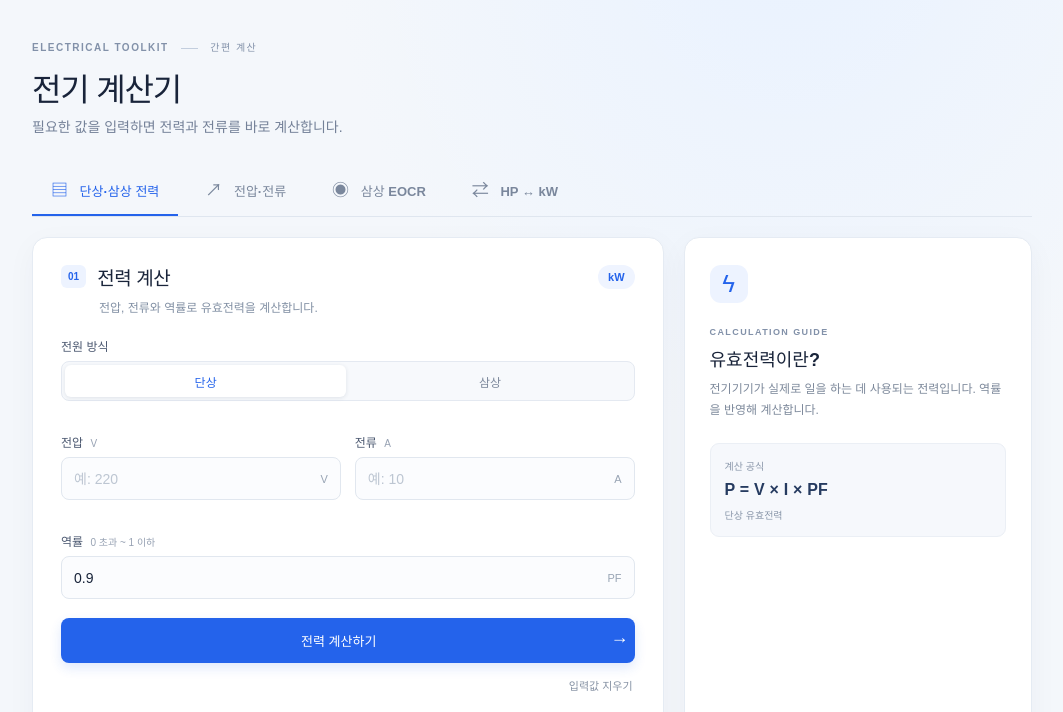
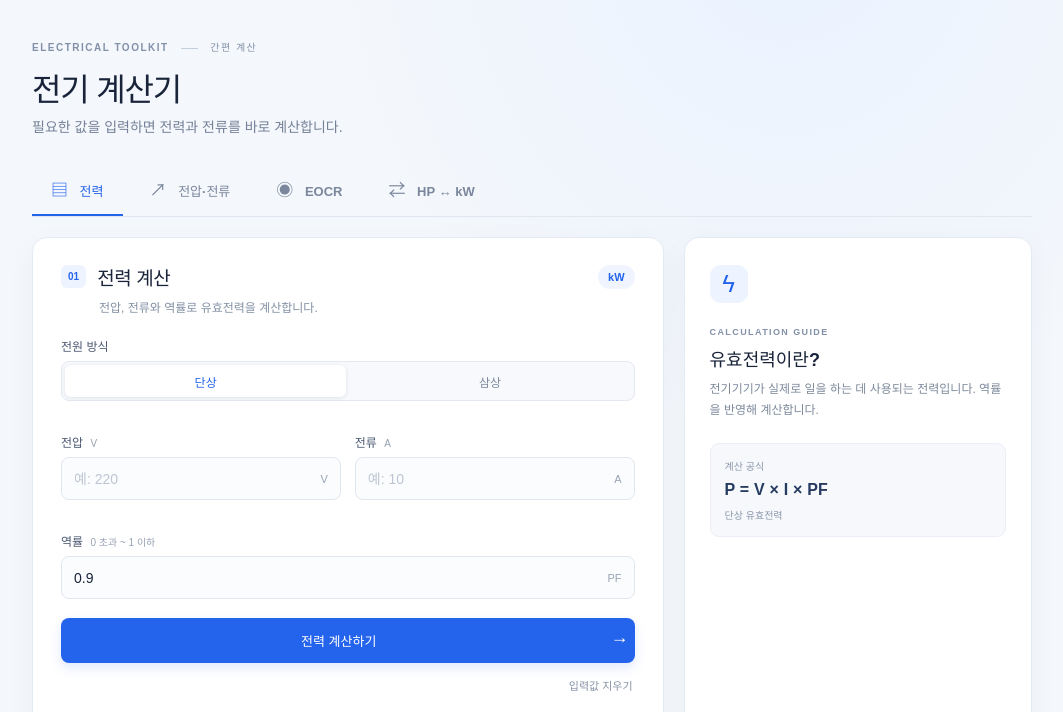
Before and after one commit to ig4416/electric-calculator, a plain HTML site: page index.html in a window 1280 px wide. Shown: the part 79-791 px from the top of the page, without its empty margins (108-1171 px from the left). Drawn offline with Linux system fonts and the light colour scheme.

Commit message:
Rename calculator tabs and set default efficiency

```diff
--- a/index.html
+++ b/index.html
@@ -19,9 +19,9 @@
       <p>필요한 값을 입력하면 전력과 전류를 바로 계산합니다.</p>
     </section>
     <nav class="tabs" role="tablist" aria-label="계산 종류">
-      <button class="tab active" role="tab" aria-selected="true" data-panel="power"><span class="tab-icon">▤</span> 단상·삼상 전력</button>
+      <button class="tab active" role="tab" aria-selected="true" data-panel="power"><span class="tab-icon">▤</span> 전력</button>
       <button class="tab" role="tab" aria-selected="false" data-panel="vi"><span class="tab-icon">↗</span> 전압·전류</button>
-      <button class="tab" role="tab" aria-selected="false" data-panel="eocr"><span class="tab-icon">◉</span> 삼상 EOCR</button>
+      <button class="tab" role="tab" aria-selected="false" data-panel="eocr"><span class="tab-icon">◉</span> EOCR</button>
       <button class="tab" role="tab" aria-selected="false" data-panel="convert"><span class="tab-icon">⇄</span> HP ↔ kW</button>
     </nav>
     <section class="workspace">
@@ -66,7 +66,7 @@
           </div>
           <div class="field-grid">
             <div class="field"><label for="e-pf">역률 <small>0 초과 ~ 1 이하</small></label><div class="input-wrap"><input id="e-pf" type="number" min="0.01" max="1" step="0.01" value="0.85"><span>PF</span></div></div>
-            <div class="field"><label for="e-eff">효율 <small>최대 125%</small></label><div class="input-wrap"><input id="e-eff" type="number" min="1" max="125" step="any" value="90"><span>%</span></div></div>
+            <div class="field"><label for="e-eff">효율 <small>미입력 시 100% · 최대 125%</small></label><div class="input-wrap"><input id="e-eff" type="number" min="1" max="125" step="any" value="100" placeholder="기본 100"><span>%</span></div></div>
           </div>
           <div class="field-grid">
             <div class="field"><label for="e-ct-primary">CT 1차 정격 <small>A</small></label><div class="input-wrap"><input id="e-ct-primary" type="number" min="0" step="any" placeholder="예: 100"><span>A</span></div></div>
```
